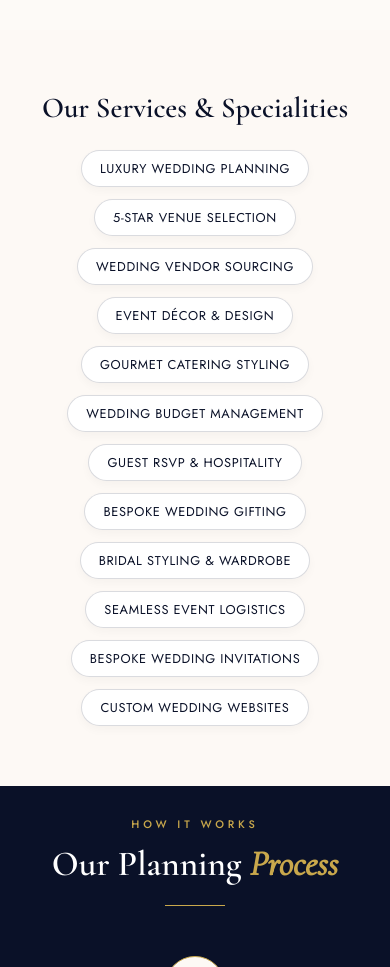
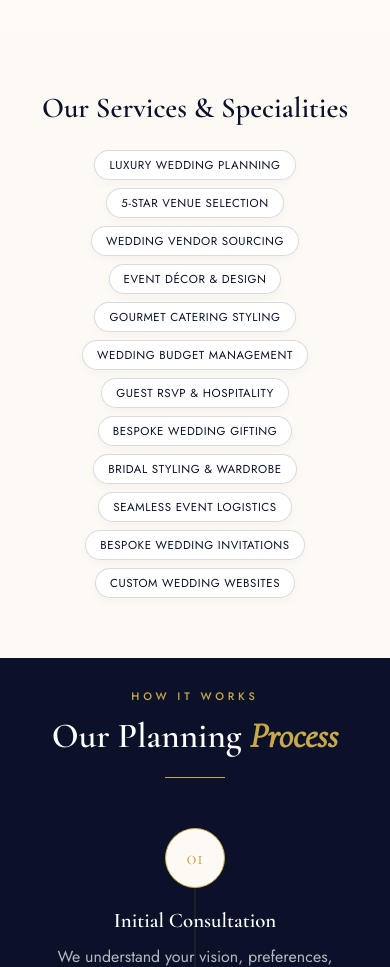
Before and after one commit to barixl/decorbypearls, a Flask app: page /services in a window 390 px wide. Shown: the part 3109-4076 px from the top of the page. Run offline with Flask 3, Linux system fonts and the light colour scheme; some libraries are stand-ins or nearby versions.

Commit message:
fix: style Services SEO section as tags and make tags fully responsive on mobile for services and gallery pages

```diff
--- a/templates/pages/services.html
+++ b/templates/pages/services.html
@@ -314,7 +314,7 @@
 <section class="seo-tags" style="padding: 60px 20px; text-align: center; background: var(--cream);">
   <div class="container reveal">
     <h3 style="font-family: 'Cormorant Garamond', serif; font-size: 1.8rem; margin-bottom: 25px; color: var(--green);">Our Services &amp; Specialities</h3>
-    <div style="display: flex; flex-wrap: wrap; justify-content: center; gap: 12px; max-width: 900px; margin: 0 auto;">
+    <div class="seo-tags-list">
       <span class="seo-tag">Luxury Wedding Planning</span>
       <span class="seo-tag">5-Star Venue Selection</span>
       <span class="seo-tag">Wedding Vendor Sourcing</span>
@@ -416,7 +416,45 @@
         }
     }
 
-    /* Ensure cards look correct */
+    /* SEO Tags Styling */
+    .seo-tags-list {
+        display: flex;
+        flex-wrap: wrap;
+        justify-content: center;
+        gap: 12px;
+        max-width: 900px;
+        margin: 0 auto;
+    }
+    .seo-tag {
+        display: inline-block;
+        background: #fff;
+        color: var(--green);
+        border: 1px solid rgba(10, 17, 40, 0.15);
+        padding: 8px 18px;
+        border-radius: 30px;
+        font-size: 0.8rem;
+        letter-spacing: 0.05em;
+        text-transform: uppercase;
+        transition: all 0.3s ease;
+        cursor: default;
+        box-shadow: 0 4px 10px rgba(0, 0, 0, 0.03);
+    }
+    .seo-tag:hover {
+        background: var(--green);
+        color: #fff;
+        border-color: var(--green);
+        transform: translateY(-2px);
+        box-shadow: 0 6px 15px rgba(10, 17, 40, 0.1);
+    }
+    @media (max-width: 768px) {
+        .seo-tags-list {
+            gap: 8px;
+        }
+        .seo-tag {
+            padding: 6px 14px;
+            font-size: 0.72rem;
+        }
+    }
 
 </style>
 {% endblock %}
```
Also changed, not shown: templates/pages/gallery.html (+19 -1 lines).
